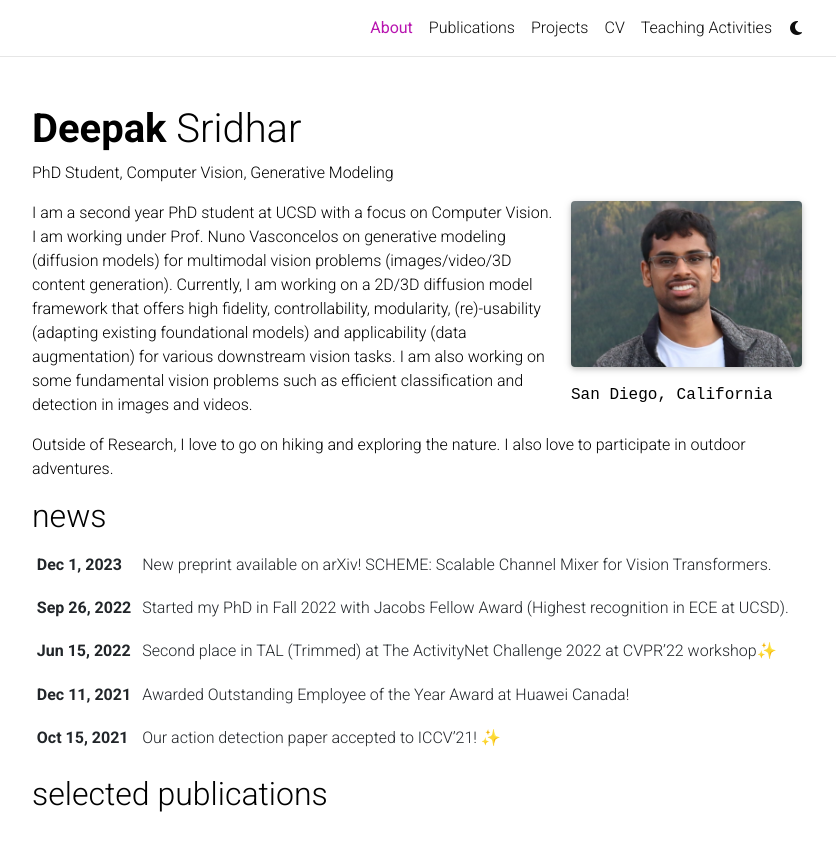
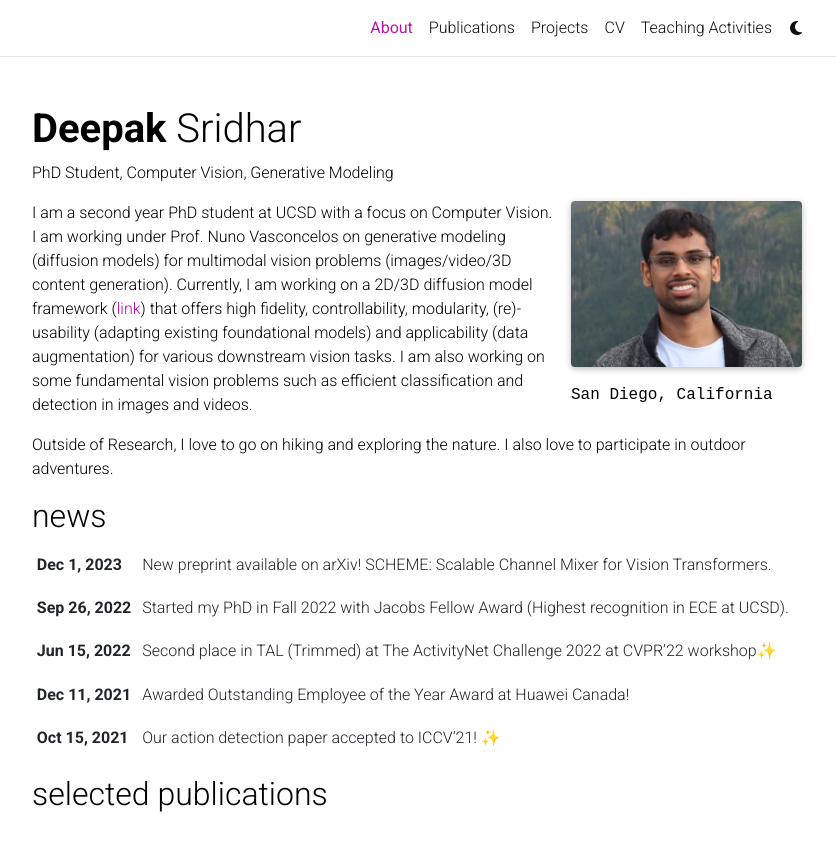
Before and after one commit to DeepakSridhar/deepaksridhar.github.io, a Jekyll site: the page built from _pages/about.md, in a window 1280 px wide and 1131 px high, cut to the strip 0-842 px from the top of the window. Shown: the whole strip, without its empty margins (223-1059 px from the left). Built offline with Jekyll 4.4.1, drawn with Linux system fonts in a browser that asks for light colours; full-size pictures stand in for the smaller copies a plugin makes; emoji names are drawn with the system emoji font; comment, search, counter and statistics services are not loaded; a style sheet for code colours, icons or effects is not loaded.

Commit message:
Update about

```diff
--- a/_pages/about.md
+++ b/_pages/about.md
@@ -17,7 +17,7 @@
 social: true  # includes social icons at the bottom of the page
 ---
 
-I am a second year PhD student at UCSD with a focus on Computer Vision. I am working under Prof. Nuno Vasconcelos on generative modeling (diffusion models) for multimodal vision problems (images/video/3D content generation). Currently, I am working on a 2D/3D diffusion model framework that offers high fidelity, controllability, modularity, (re)-usability (adapting existing foundational models) and applicability (data augmentation) for various downstream vision tasks. I am also working on some fundamental vision problems such as efficient classification and detection in images and videos.
+I am a second year PhD student at UCSD with a focus on Computer Vision. I am working under Prof. Nuno Vasconcelos on generative modeling (diffusion models) for multimodal vision problems (images/video/3D content generation). Currently, I am working on a 2D/3D diffusion model framework ([link](https://deepaksridhar.github.io/factorgraphdiffusion.github.io/)) that offers high fidelity, controllability, modularity, (re)-usability (adapting existing foundational models) and applicability (data augmentation) for various downstream vision tasks. I am also working on some fundamental vision problems such as efficient classification and detection in images and videos.
 
 Outside of Research, I love to go on hiking and exploring the nature. I also love to participate in outdoor adventures.
 
```
